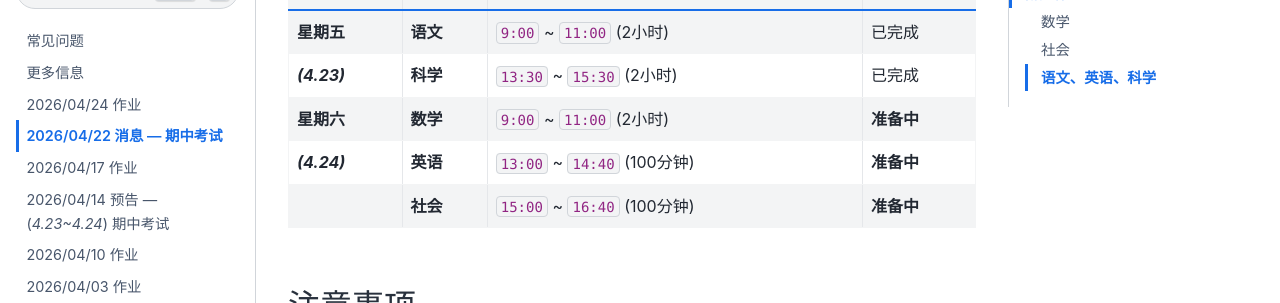
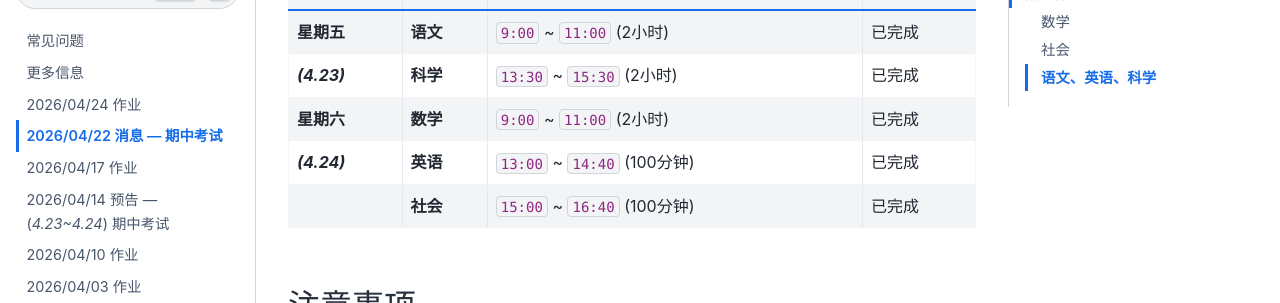
Before and after one commit to Sail-in-1024/2403-Homework, a Sphinx documentation site: the page built from docs/source/events/26.04.22-message.rst, in a window 1280 px wide and 900 px high, scrolled down 311 px. Shown: the part 151-454 px from the top of the window. Built offline with Sphinx 7.4.7 and the Sphinx Book theme 1.1.4, drawn with Linux system fonts in a browser that asks for light colours.

Commit message:
更新 26.04.22-message.rst
[UPDATE]

```diff
--- a/docs/source/events/26.04.22-message.rst
+++ b/docs/source/events/26.04.22-message.rst
@@ -35,17 +35,17 @@
    * - 星期六
      - 数学
      - ``9:00`` ~ ``11:00`` (2小时)
-     - **准备中**
+     - 已完成
 
    * - *(4.24)*
      - 英语
      - ``13:00`` ~ ``14:40`` (100分钟)
-     - **准备中**
+     - 已完成
 
    * -
      - 社会
      - ``15:00`` ~ ``16:40`` (100分钟)
-     - **准备中**
+     - 已完成
 
 注意事项
 ========
```
